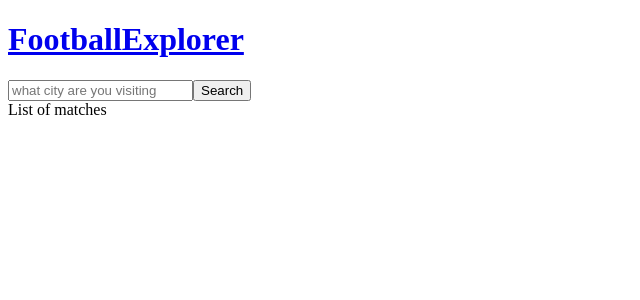
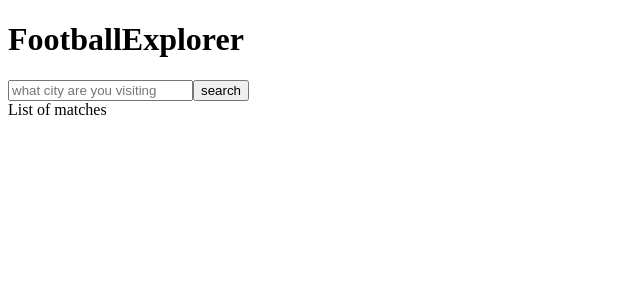
Before and after one commit to LinusZachrisson/footballExplorer, a Vue app: page / in a window 1280 px wide. Shown: the top 300 px of the page, without its empty margins (0-640 px from the left). Built offline with nearby package versions, Linux system fonts and the light colour scheme.

Commit message:
hooking up api to application

```diff
--- a/src/App.vue
+++ b/src/App.vue
@@ -1,13 +1,12 @@
+<script setup>
+import LandingPage from "./components/LandingPage";
+</script>
+
 <template>
-  <header>
-    <router-link to="/">
-      <h1>FootballExplorer</h1>
-    </router-link>
-  </header>
-
-  <main>
-    <router-view />
-  </main>
+  <div>
+    <h1>FootballExplorer</h1>
+    <LandingPage />
+  </div>
 </template>
 
 <style lang="scss"></style>
--- /dev/null
+++ b/src/components/LandingPage.vue
@@ -0,0 +1,50 @@
+<script setup>
+import { ref } from "vue";
+import env from "../env";
+
+const myHeaders = new Headers();
+myHeaders.append("x-rapidapi-key", env.apiKey);
+myHeaders.append("x-rapidapi-host", "v3.football.api-sports.io");
+
+const requestOptions = {
+  method: "GET",
+  headers: myHeaders,
+  redirect: "follow",
+};
+
+const search = ref("");
+//const matches = ref([]);
+
+const searchMatches = () => {
+  if (search.value != "") {
+    console.log(search.value);
+    fetch(
+      `https://v3.football.api-sports.io/teams?name=${search.value}`,
+      requestOptions
+    )
+      .then((res) => res.json())
+      .then((data) => {
+        console.log(data);
+      });
+  }
+};
+</script>
+
+<template>
+  <div class="home">
+    <div class="match-card"></div>
+
+    <form @submit.prevent="searchMatches()" class="city-search-box">
+      <input
+        type="text"
+        placeholder="what city are you visiting"
+        v-model="search"
+      />
+      <input type="submit" value="search" />
+    </form>
+  </div>
+
+  <div class="match-list">List of matches</div>
+</template>
+
+<style lang="scss" scoped></style>
--- a/src/router/index.js
+++ b/src/router/index.js
@@ -1,17 +1,17 @@
-import { createRouter, createWebHistory } from "vue-router";
-import HomeView from "../views/HomeView.vue";
+// import { createRouter, createWebHistory } from "vue-router";
+// import HomeView from "../views/HomeView.vue";
 
-const routes = [
-  {
-    path: "/",
-    name: "home",
-    component: HomeView,
-  },
-];
+// const routes = [
+//   {
+//     path: "/",
+//     name: "home",
+//     component: HomeView,
+//   },
+// ];
 
-const router = createRouter({
-  history: createWebHistory(process.env.BASE_URL),
-  routes,
-});
+// const router = createRouter({
+//   history: createWebHistory(process.env.BASE_URL),
+//   routes,
+// });
 
-export default router;
+// export default router;
--- a/src/views/HomeView.vue
+++ /dev/null
@@ -1,29 +0,0 @@
-<template>
-  <div class="home">
-    <div class="match-card">
-      <router-link> </router-link>
-    </div>
-
-    <form @submit.prevent="searchMatches" class="city-search-box">
-      <input type="text" placeholder="what city are you visiting" />
-      <button>Search</button>
-    </form>
-  </div>
-
-  <div class="match-list">List of matches</div>
-</template>
-
-<script setup>
-import { ref } from "vue";
-
-const search = ref("");
-const matches = ref([]);
-
-const searchMatches = () => {
-  if (search.value != "") {
-    console.log(matches);
-  }
-};
-</script>
-
-<style lang="scss" scoped></style>
```
